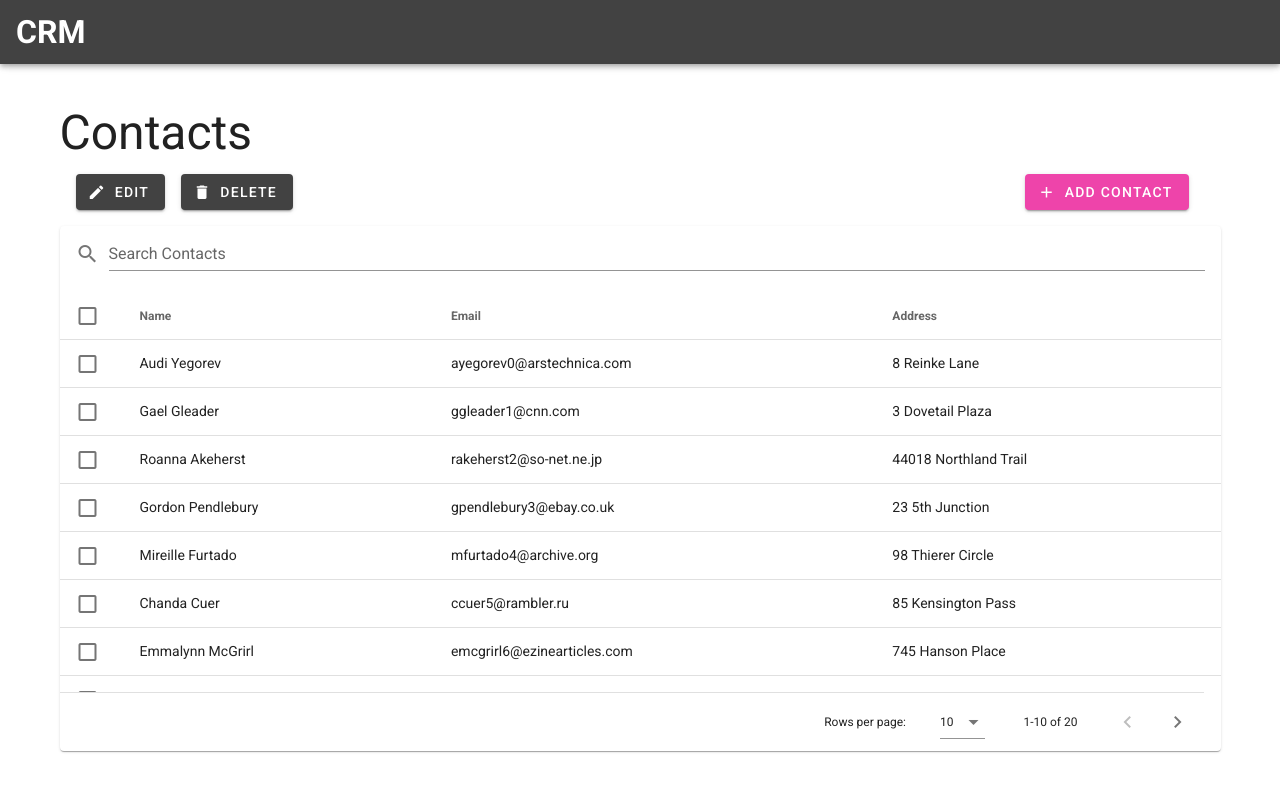
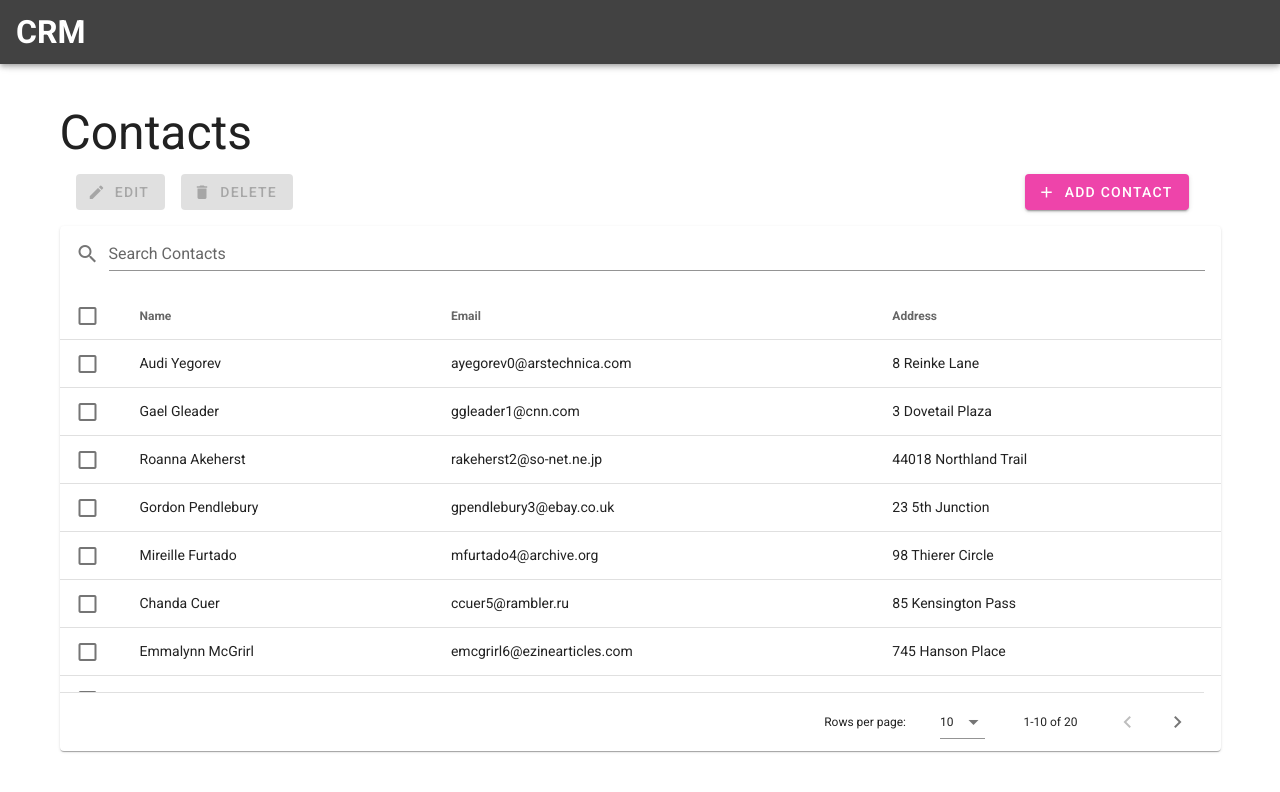
Before and after one commit to awstin17/CRM, a Vue app: page /#/ in a window 1280 px wide. Shown: the top 792 px of the page. Built offline with nearby package versions, Linux system fonts and the light colour scheme; a small style sheet from the web is missing.

Commit message:
can now delete contacts, edit and delete buttons disable when appropriate

```diff
--- a/src/components/contact-manager/contact-table-actions/index.vue
+++ b/src/components/contact-manager/contact-table-actions/index.vue
@@ -7,7 +7,12 @@
           width="500"
         >
           <template v-slot:activator="{ on, attrs }">
-            <v-btn color="secondary" v-bind="attrs" v-on="on" class="contact-table-actions__button">
+            <v-btn
+              color="secondary"
+              v-bind="attrs"
+              v-on="on"
+              :disabled="selected.length != 1"
+              class="contact-table-actions__button">
               <v-icon left dark>
                 mdi-pencil
               </v-icon>
@@ -46,11 +51,17 @@
           </v-card>
         </v-dialog>
         <v-dialog
-          v-model="dialog2"
+          v-model="deleteDialog"
           width="500"
         >
           <template v-slot:activator="{ on, attrs }">
-            <v-btn color="secondary" v-bind="attrs" v-on="on" class="contact-table-actions__button">
+            <v-btn
+              color="secondary"
+              v-bind="attrs"
+              v-on="on"
+              :disabled="selected.length === 0"
+              class="contact-table-actions__button"
+              >
               <v-icon left dark>
                 mdi-delete
               </v-icon>
@@ -74,14 +85,14 @@
               <v-btn
                 color="primary"
                 text
-                @click="dialog2 = false"
+                @click="deleteDialog = false"
               >
                 Cancel
               </v-btn>
               <v-btn
                 color="primary"
                 text
-                @click="dialog2 = false"
+                @click="deleteContacts"
               >
                 Yes, Delete
               </v-btn>
@@ -144,9 +155,20 @@ export default {
   data() {
     return {
       dialog: false,
-      dialog2: false,
+      deleteDialog: false,
       dialog3: false,
     }
+  },
+  computed: {
+    selected() {
+      return this.$store.state.selected
+    },
+  },
+  methods: {
+    deleteContacts() {
+      this.$store.commit('deleteSelected', this.selected)
+      this.deleteDialog = false
+    },
   },
 }
 </script>
--- a/src/store/index.js
+++ b/src/store/index.js
@@ -13,8 +13,14 @@ export default new Vuex.Store({
     getContacts(state, data) {
       state.contacts = data
     },
-    updateSelected(state, data) {
-      state.selected = data
+    updateSelected(state, selected) {
+      state.selected = selected
+    },
+    deleteSelected(state, selected) {
+      selected.forEach((contact) => {
+        const index = state.contacts.indexOf(contact)
+        state.contacts.splice(index, 1)
+      })
     },
   },
   actions: {
```
